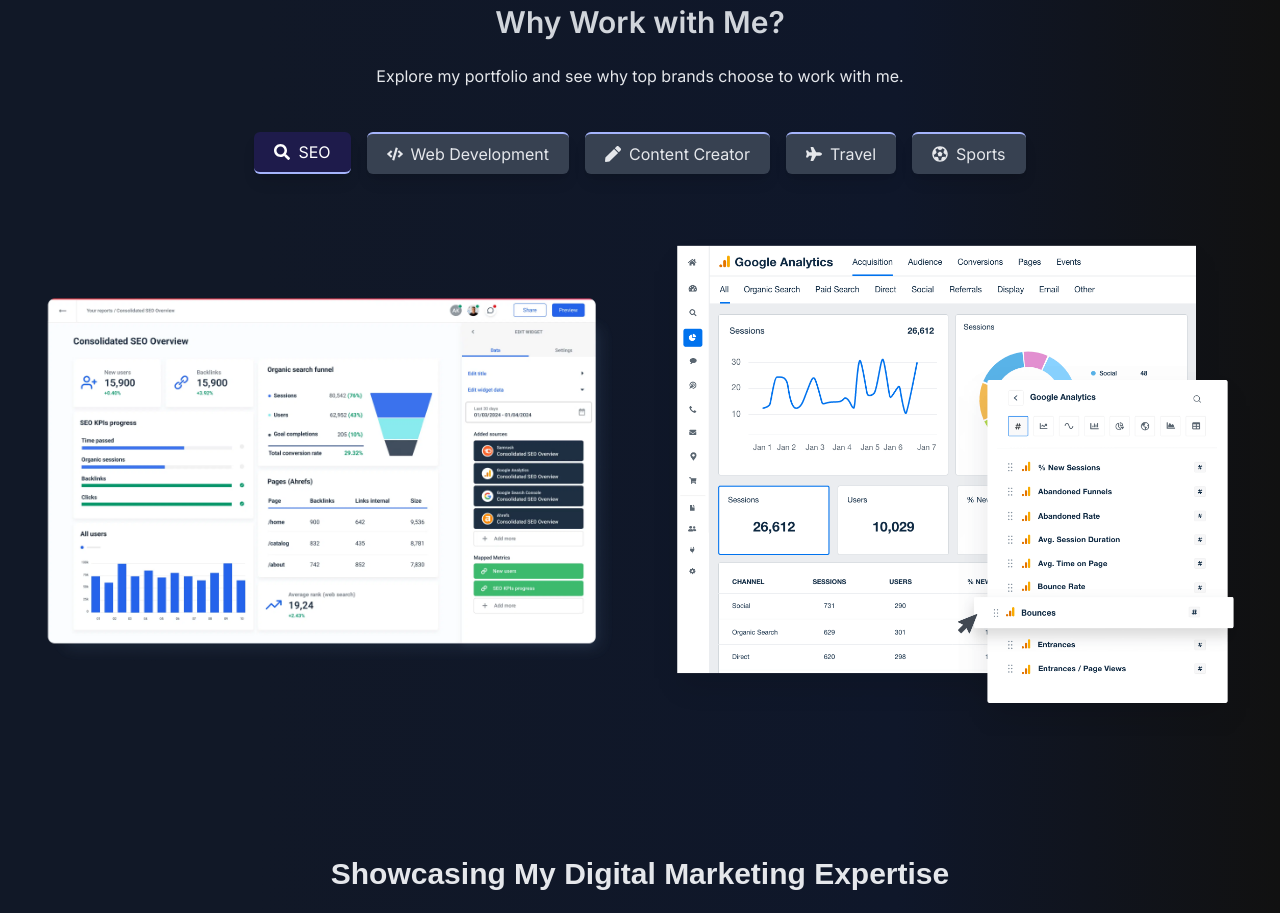
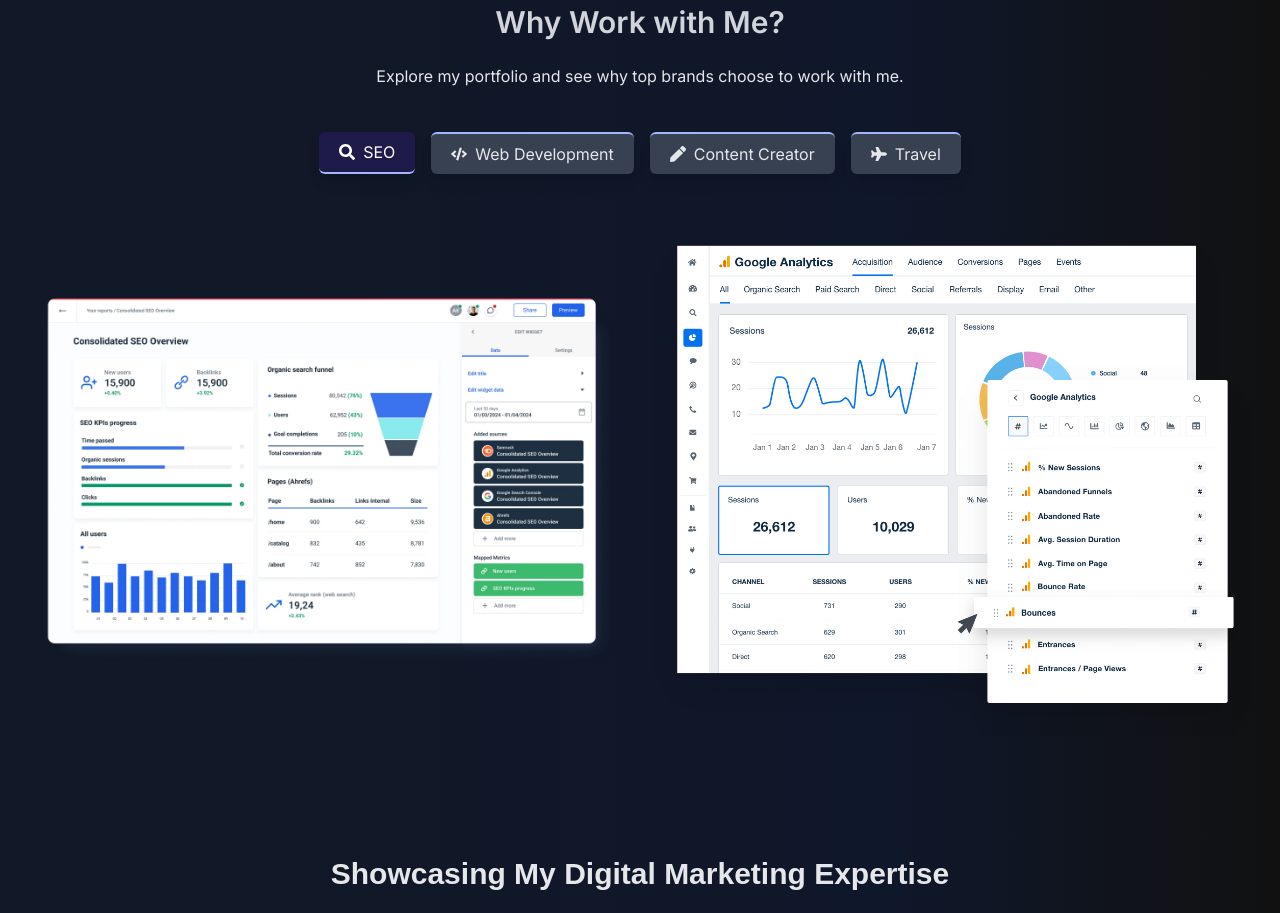
Before and after one commit to ataullahmesbah/ataullahmesbah-portfolio-next_pro, a Next.js app: page / in a window 1280 px wide. Shown: the part 2720-3633 px from the top of the page. Built offline with nearby package versions, Linux system fonts and the light colour scheme.

Commit message:
up legas

```diff
--- a/src/app/components/Share/ProjectsTab/ProjectsTab.js
+++ b/src/app/components/Share/ProjectsTab/ProjectsTab.js
@@ -7,9 +7,9 @@
 import { FaSearch, FaCode, FaPen, FaPlane, FaFutbol } from 'react-icons/fa';
 
 
-import WebTabs from '../../Home/WebTabs/WebTabs';
 
-import SportsTabs from '../../Home/SportsTabs/SportsTabs';
+
+
 import SEOPortfolio from '../PortfolioWorks/SEOPortfolio/SEOPortfolio';
 import WebDevelopmentPortfolio from '../PortfolioWorks/WebDevelopmentPortfolio/WebDevelopmentPortfolio';
 import TravelPortfolio from '../PortfolioWorks/TravelPortfolio/TravelPortfolio';
@@ -25,7 +25,7 @@
         { label: 'Web Development', icon: <FaCode /> },
         { label: 'Content Creator', icon: <FaPen /> },
         { label: 'Travel', icon: <FaPlane /> },
-        { label: 'Sports', icon: <FaFutbol /> },
+
     ];
 
     const renderContent = () => {
@@ -38,8 +38,6 @@
                 return <ContentPortfolio />;
             case 'Travel':
                 return <TravelPortfolio />;
-            case 'Sports':
-                return <SportsTabs />;
             default:
                 return null;
         }
```
